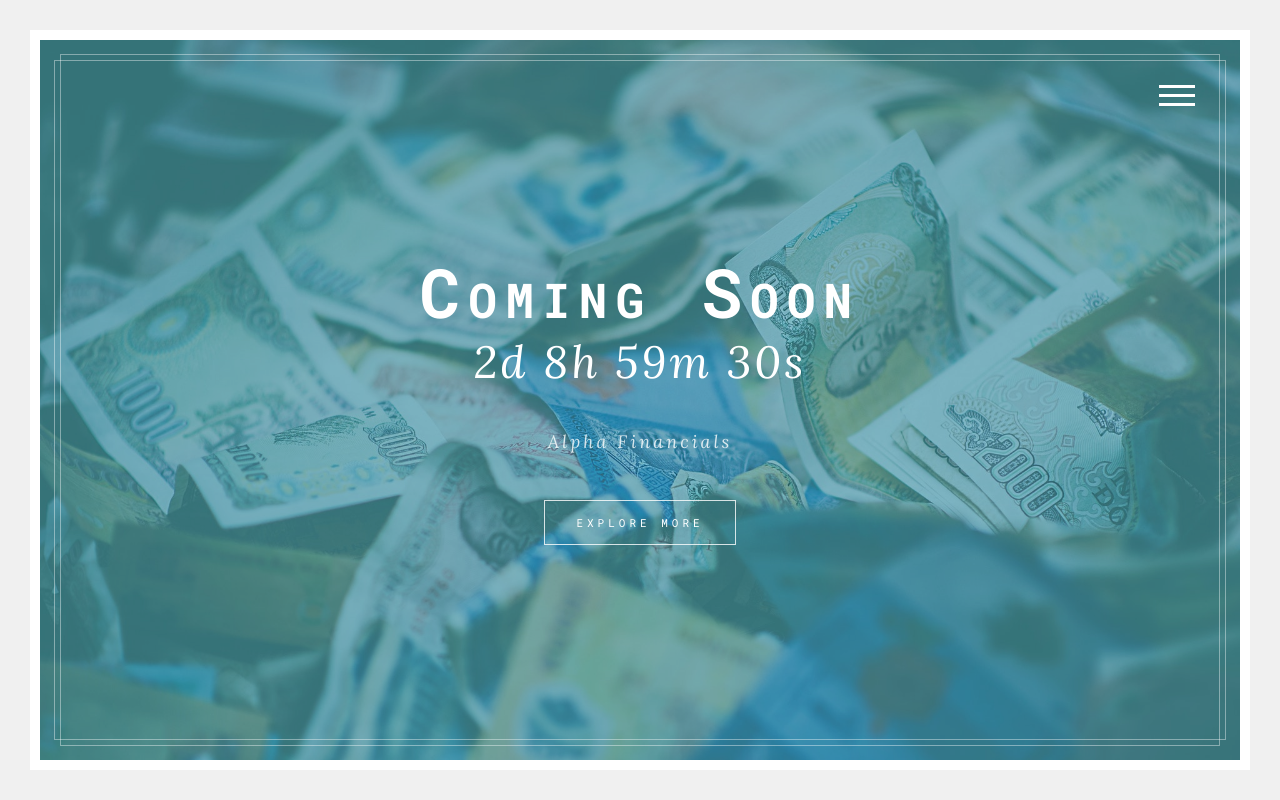
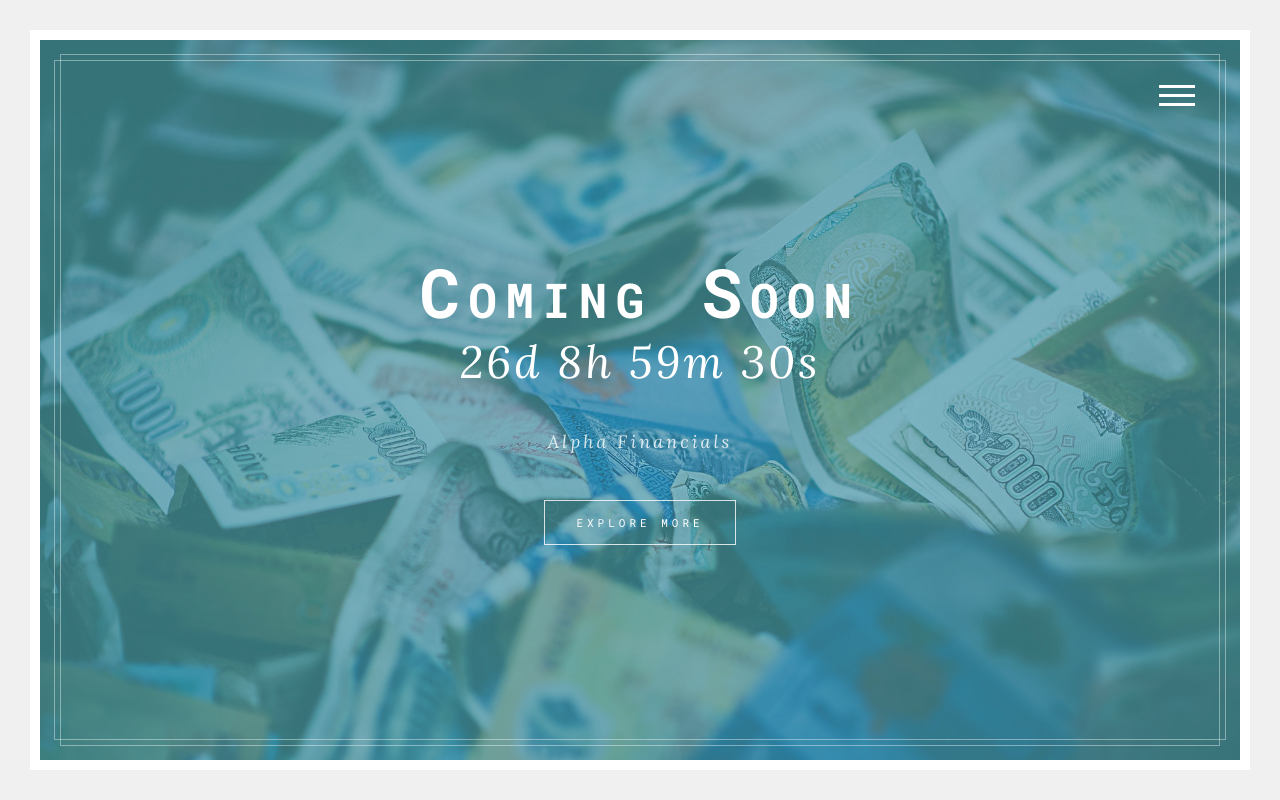
Before and after one commit to aman-kat/alphafinancialscs.github.io, a plain HTML site: page index.html in a window 1280 px wide. Drawn offline with Linux system fonts and the light colour scheme; files whose address does not match are found by name.

Commit message:
Update index.html

```diff
--- a/index.html
+++ b/index.html
@@ -260,7 +260,7 @@
 		<script src='js/validator.min.js' ></script>
 		<script src='js/script.js' ></script>
 		<script>
-			var countDownDate = new Date("April 5, 2020 12:00:00").getTime();
+			var countDownDate = new Date("April 29, 2020 12:00:00").getTime();
 
 			var x = setInterval(function() {
 
```
